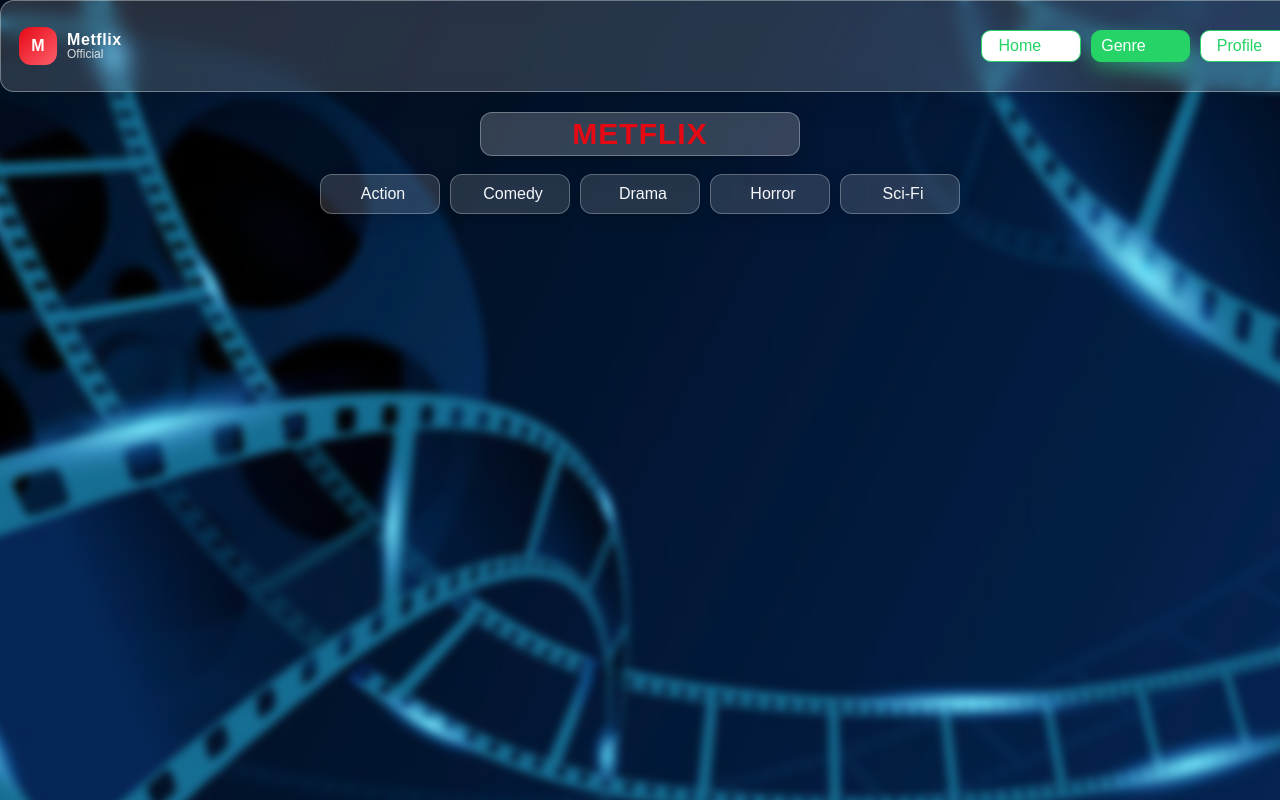
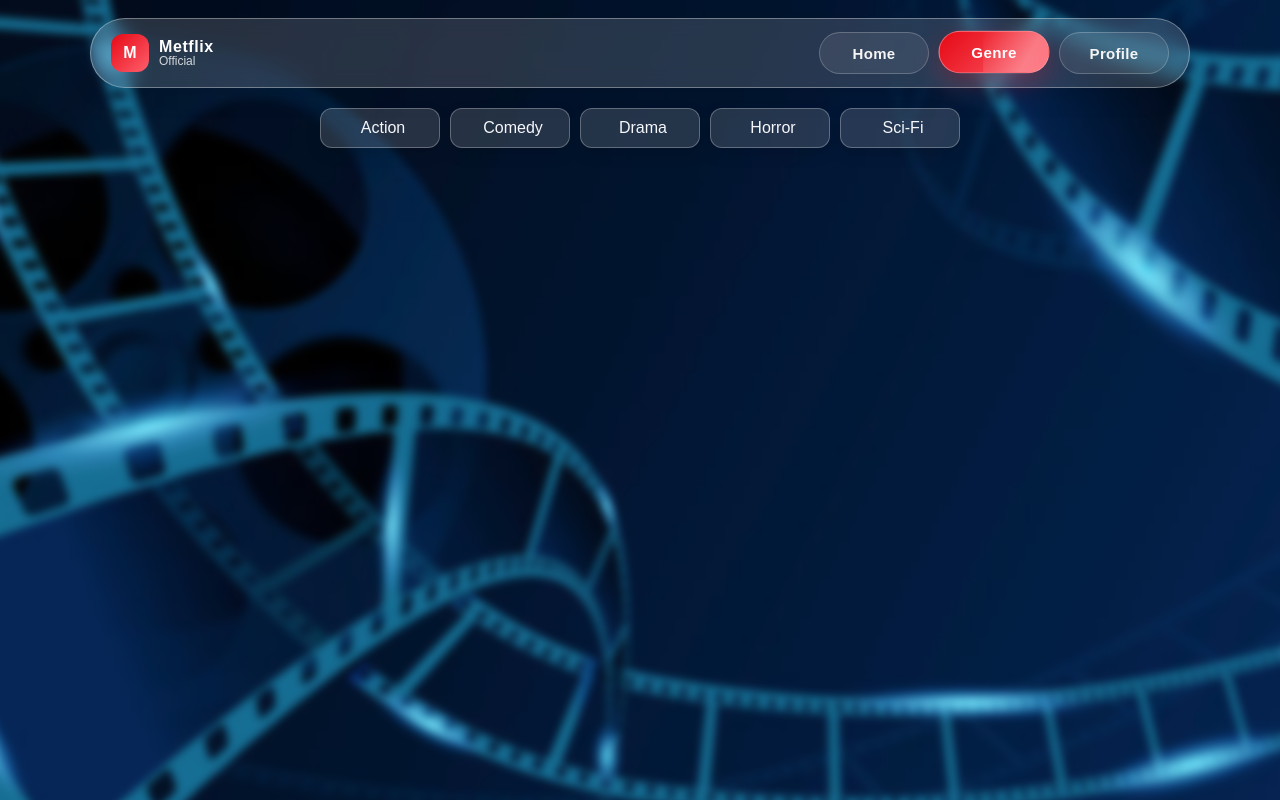
Before and after one commit to akashregana77/movie_app, an Angular app: page /genre in a window 1280 px wide. Built offline with nearby package versions, Linux system fonts and the light colour scheme.

Commit message:
some changes

```diff
--- a/src/app/movie-genre/movie-genre.html
+++ b/src/app/movie-genre/movie-genre.html
@@ -2,9 +2,9 @@
 <div class="main">
     <app-navbar></app-navbar>
     <div class="movie-genre">
-        <div class="bubble">
+        <!-- <div class="bubble">
             <h2>METFLIX</h2>
-        </div>
+        </div> -->
 
         <nav class="genre-buttons">
             <button class="genre-button"> <ion-icon name="flash-outline"></ion-icon> Action</button>
--- a/src/app/navbar/navbar.css
+++ b/src/app/navbar/navbar.css
@@ -8,20 +8,24 @@
 			inset 0 1px 0 rgba(255, 255, 255, 0.35);
 		min-height: 70px;
 		max-height: 70px;
-		width: 100%;
+		width: min(1100px, calc(100% - 32px));
+		margin: 18px auto 0;
 		display: flex;
 		justify-content: space-between;
 		align-items: center;
-		padding: 10px 18px;
+		padding: 12px 20px;
+		box-sizing: border-box;
 		background: rgba(255, 255, 255, 0.15);
 		box-shadow: 0 4px 30px rgba(0, 0, 0, 0.1);
-		border-radius: 14px;
+		border-radius: 9999px;
+		gap: 12px;
 }
 
 .nav-left {
 		display: flex;
 		align-items: center;
 		gap: 10px;
+		flex: 1;
 }
 
 .brand-mark {
@@ -58,40 +62,69 @@
 		align-items:center;
 		gap: 10px;
 		transition: all 0.3s ease;
+		justify-content: flex-end;
+		flex: 1;
 }
 
 button {
-	background-color: #fff;
-	border: 1px solid #25D366;
-	padding: 5px;
+	appearance: none;
+	background: rgba(255, 255, 255, 0.08);
+	border: 1px solid rgba(255, 255, 255, 0.22);
+	color: #f5f5f5;
+	display: inline-flex;
+	align-items: center;
+	justify-content: center;
+	gap: 8px;
+	min-width: 110px;
+	height: 42px;
+	padding: 0 18px;
+	transition: transform 0.2s ease, box-shadow 0.25s ease, background 0.25s ease, border-color 0.25s ease;
+	font-size: 15px;
+	font-weight: 700;
+	letter-spacing: 0.3px;
+	border-radius: 999px;
+	cursor: pointer;
 	position: relative;
-	width: 6.2em;
-	height: 2em;
-	transition: 0.3s ease;
-	font-size: 16px;
-	border-radius: 0.6em;
-	cursor: pointer;
+	overflow: hidden;
 }
 
 button p {
-	position: absolute;
-	top: 0.35em;
-	left: 1em;
 	margin: 0;
 	padding: 0;
-	transition: .3s;
-	color: #25D366;
-}
-
-button:hover p,
-button.active p {
-	left: 0.6em;
-	color: #fff;
+	color: inherit;
+	position: relative;
+	z-index: 1;
 }
 
 button:hover,
 button.active {
-	background-color: #25D366;
+	background: linear-gradient(135deg, #e50914, #ff5f6d);
 	color: #fff;
-	box-shadow: 0 8px 18px rgba(37, 211, 102, 0.35);
+	border-color: rgba(255, 255, 255, 0.35);
+	box-shadow: 0 10px 25px rgba(229, 9, 20, 0.28);
+	transform: translateY(-1px) scale(1.01);
 }
+
+button:active {
+	transform: translateY(0);
+	box-shadow: 0 6px 16px rgba(229, 9, 20, 0.22);
+}
+
+button:focus-visible {
+	outline: 2px solid rgba(255, 255, 255, 0.55);
+	outline-offset: 2px;
+}
+
+button::after {
+	content: '';
+	position: absolute;
+	inset: 0;
+	background: linear-gradient(120deg, rgba(255,255,255,0) 0%, rgba(255,255,255,0.28) 45%, rgba(255,255,255,0) 100%);
+	transform: translateX(-150%);
+	transition: transform 0.45s ease;
+}
+
+button:hover::after,
+button.active::after {
+	transform: translateX(40%);
+}
```
